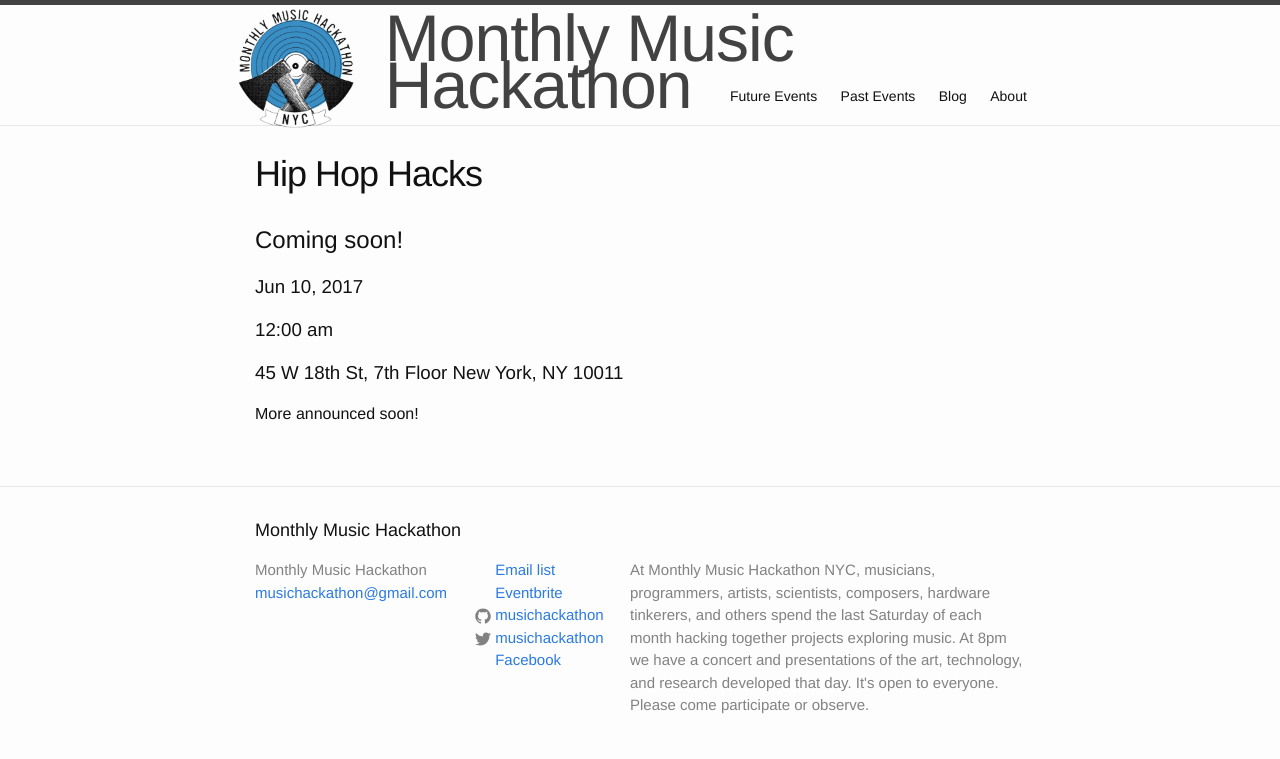
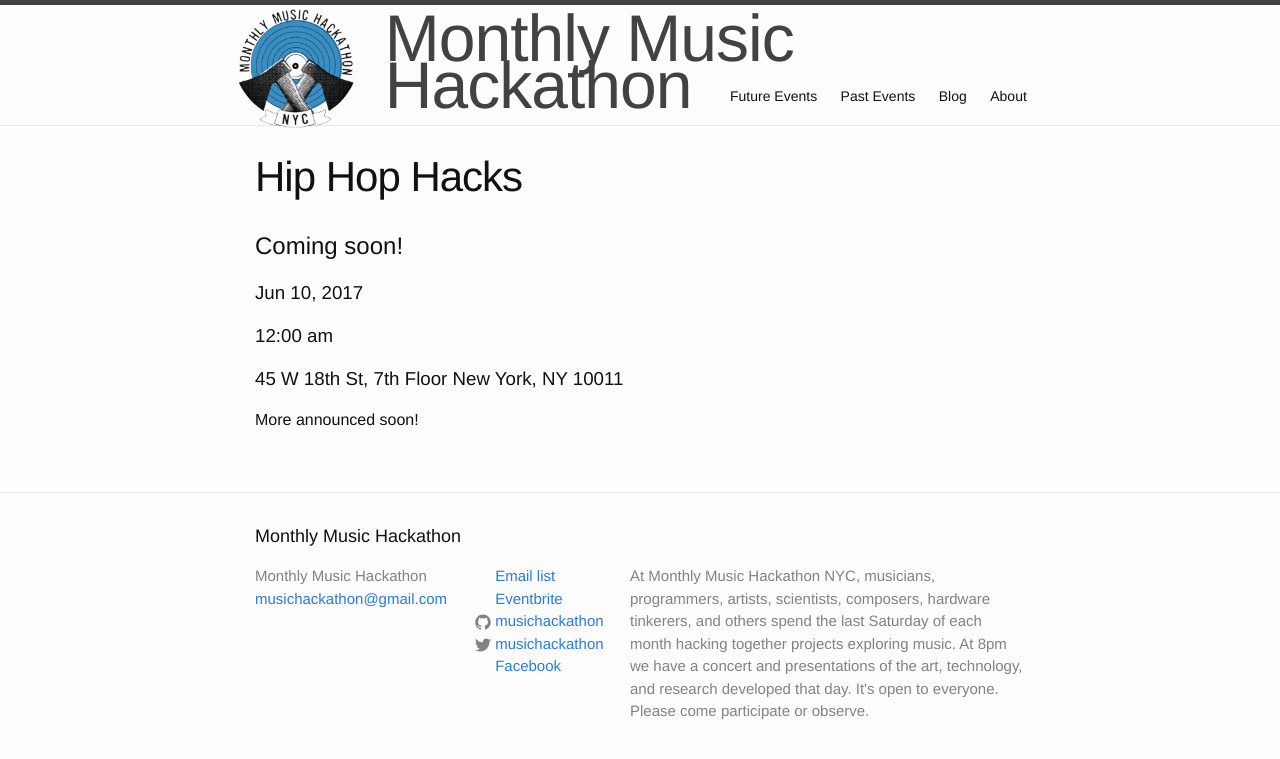
Before and after one commit to musichackathon/mmh_jekyll, a Jekyll site: the page built from _events/2017-06-10.md, in a window 1280 px wide. Shown: the top 759 px of the page. Built offline with Jekyll 4.4.1, drawn with Linux system fonts in a browser that asks for light colours.

Commit message:
adjust font-size media queries for post styles

```diff
--- a/_sass/mmh/_layout.scss
+++ b/_sass/mmh/_layout.scss
@@ -38,12 +38,12 @@
 }
 
 .post-title {
-  font-size: 42px;
+  font-size: 36px;
   letter-spacing: -1px;
   line-height: 1;
 
   @include media-query($on-laptop) {
-    font-size: 36px;
+    font-size: 42px;
   }
 }
 
@@ -51,26 +51,26 @@
   margin-bottom: $spacing-unit;
 
   h2 {
-    font-size: 32px;
+    font-size: 28px;
 
     @include media-query($on-laptop) {
-      font-size: 28px;
+      font-size: 32px;
     }
   }
 
   h3 {
-    font-size: 26px;
+    font-size: 22px;
 
     @include media-query($on-laptop) {
-      font-size: 22px;
+      font-size: 26px;
     }
   }
 
   h4 {
-    font-size: 20px;
+    font-size: 18px;
 
     @include media-query($on-laptop) {
-      font-size: 18px;
+      font-size: 20px;
     }
   }
 }
```
